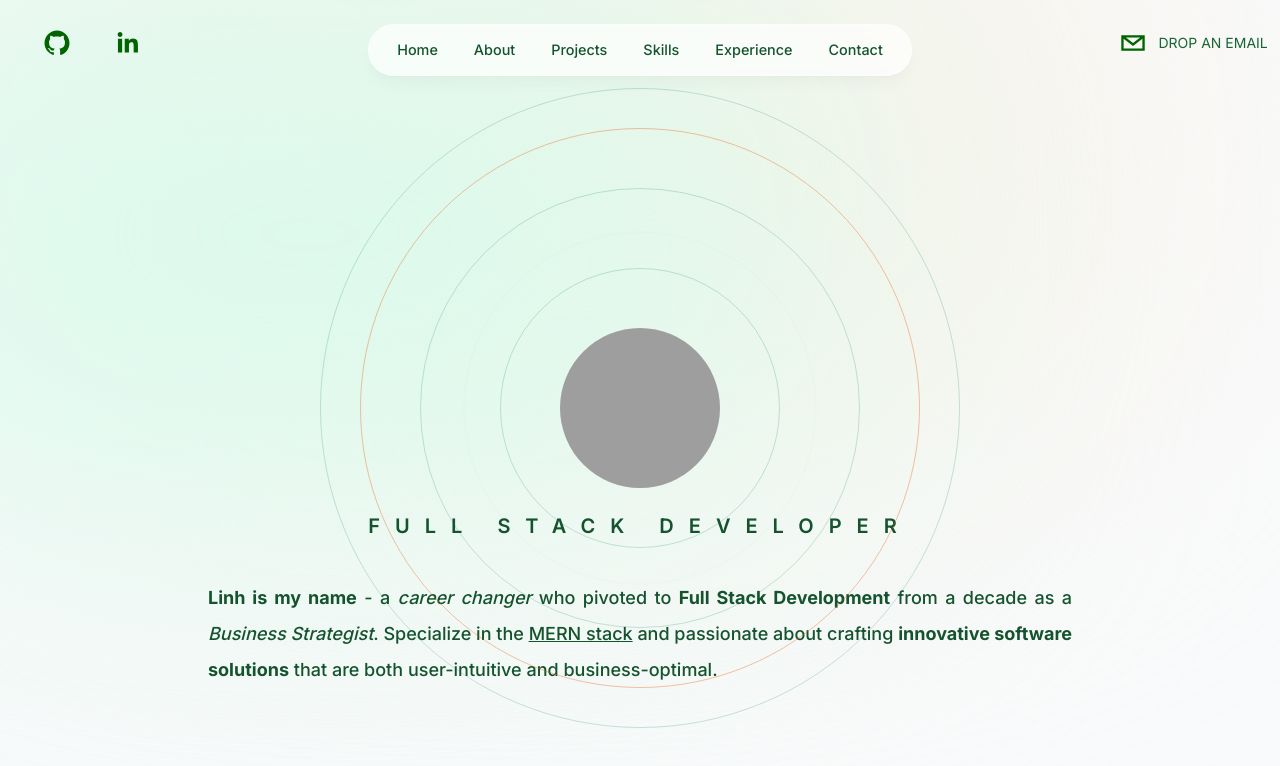
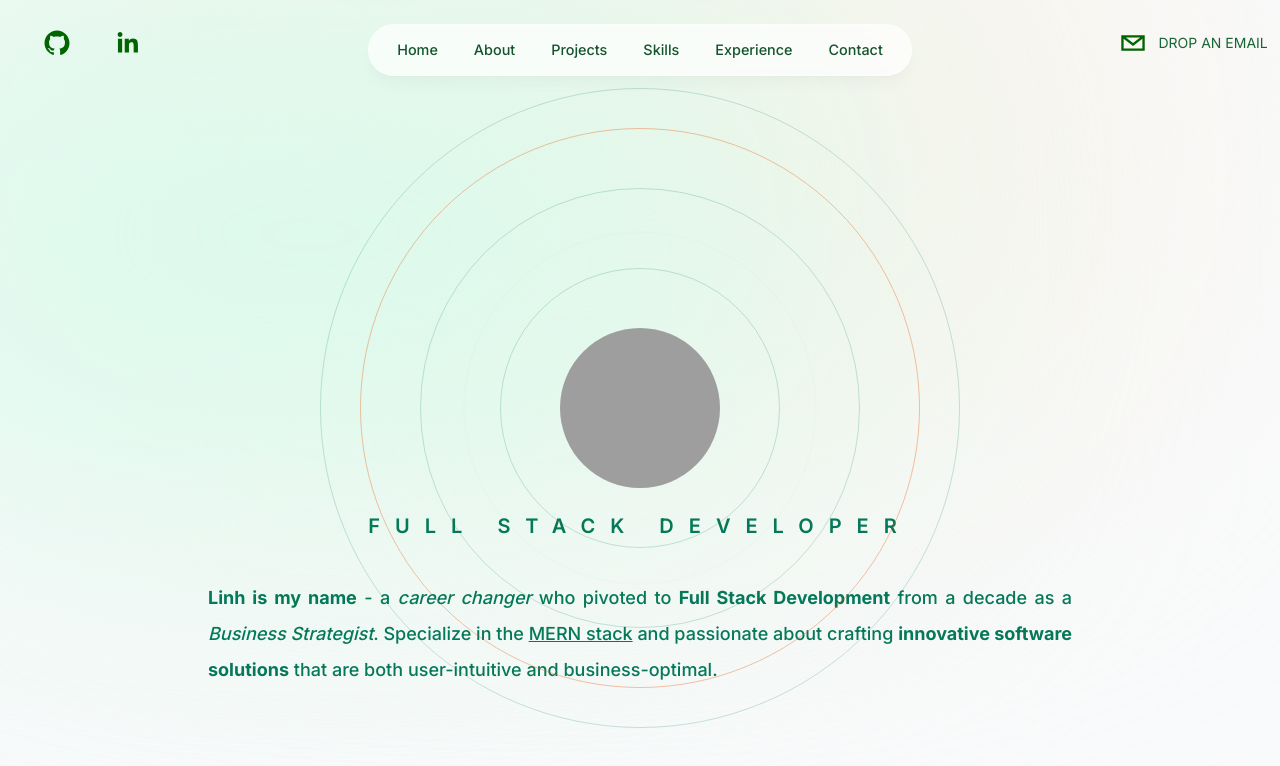
Before and after one commit to linhvnde/my-portfolio, a Next.js app: page / in a window 1280 px wide. Shown: the top 766 px of the page. Built offline with nearby package versions, Linux system fonts and the light colour scheme; grey boxes are pictures that could not be loaded.

Commit message:
Style: changed Intro text color

```diff
--- a/components/Intro.jsx
+++ b/components/Intro.jsx
@@ -36,11 +36,11 @@ export default function Intro() {
               duration: 5
             }}
             >
-            <h1 className='text-lg mt-[54vh]  text-green-900 sm:text-xl uppercase font-semibold tracking-[10px] sm:tracking-[15px]' >
+            <h1 className='text-lg mt-[54vh]  text-emerald-700 sm:text-xl uppercase font-semibold tracking-[10px] sm:tracking-[15px]' >
             Full Stack Developer
             </h1>
 
-            <p className="max-w-4xl mt-[5vh] px-4 text-base font-medium !leading-[2] sm:text-lg text-green-900 text-justify">
+            <p className="max-w-4xl mt-[5vh] px-4 text-base font-medium !leading-[2] sm:text-lg text-emerald-700 text-justify">
               <span className="font-bold">Linh is my name</span> - a <span className="italic">career changer</span> who pivoted to <span className="font-bold">Full Stack Development</span> from a decade as a <span className="italic">Business Strategist</span>. Specialize in the <span className="underline">MERN stack</span> and passionate about crafting <span className="font-bold">innovative software solutions</span> that are both user-intuitive and business-optimal.
             </p>
 
```
